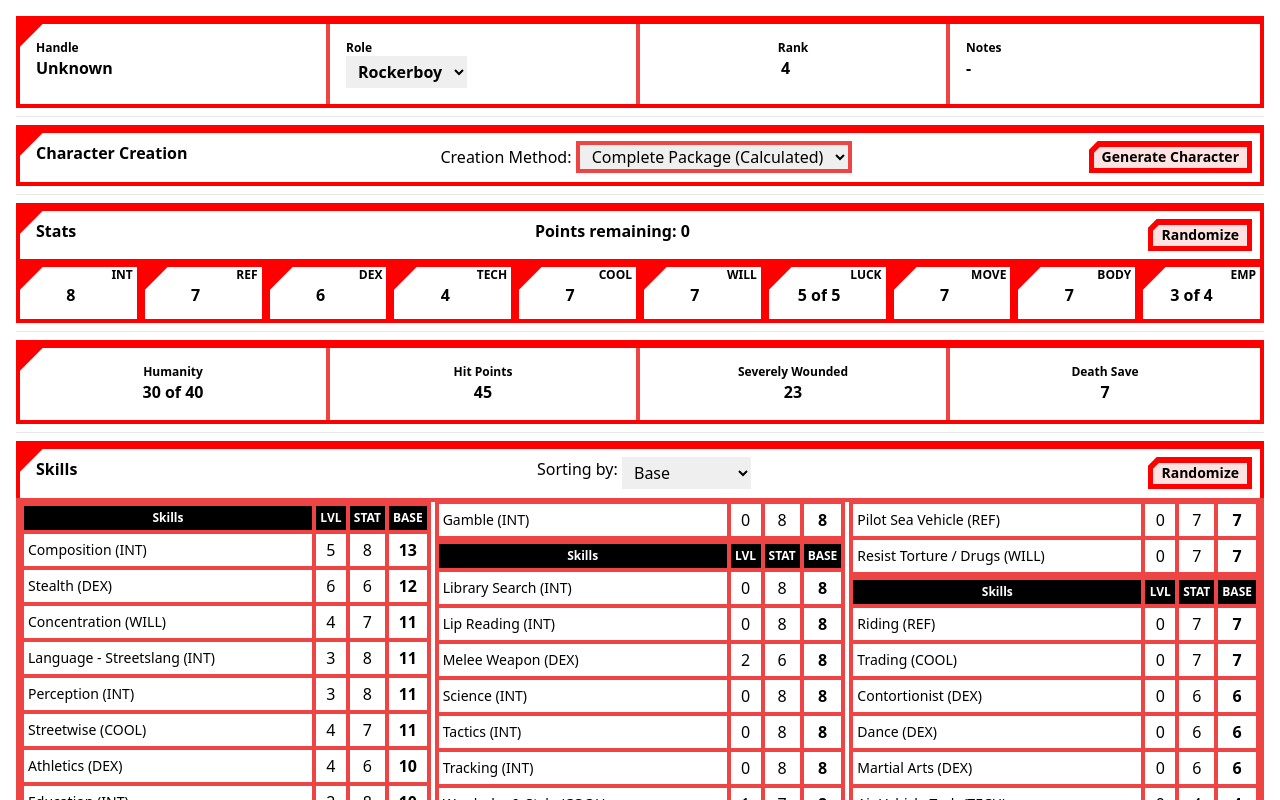
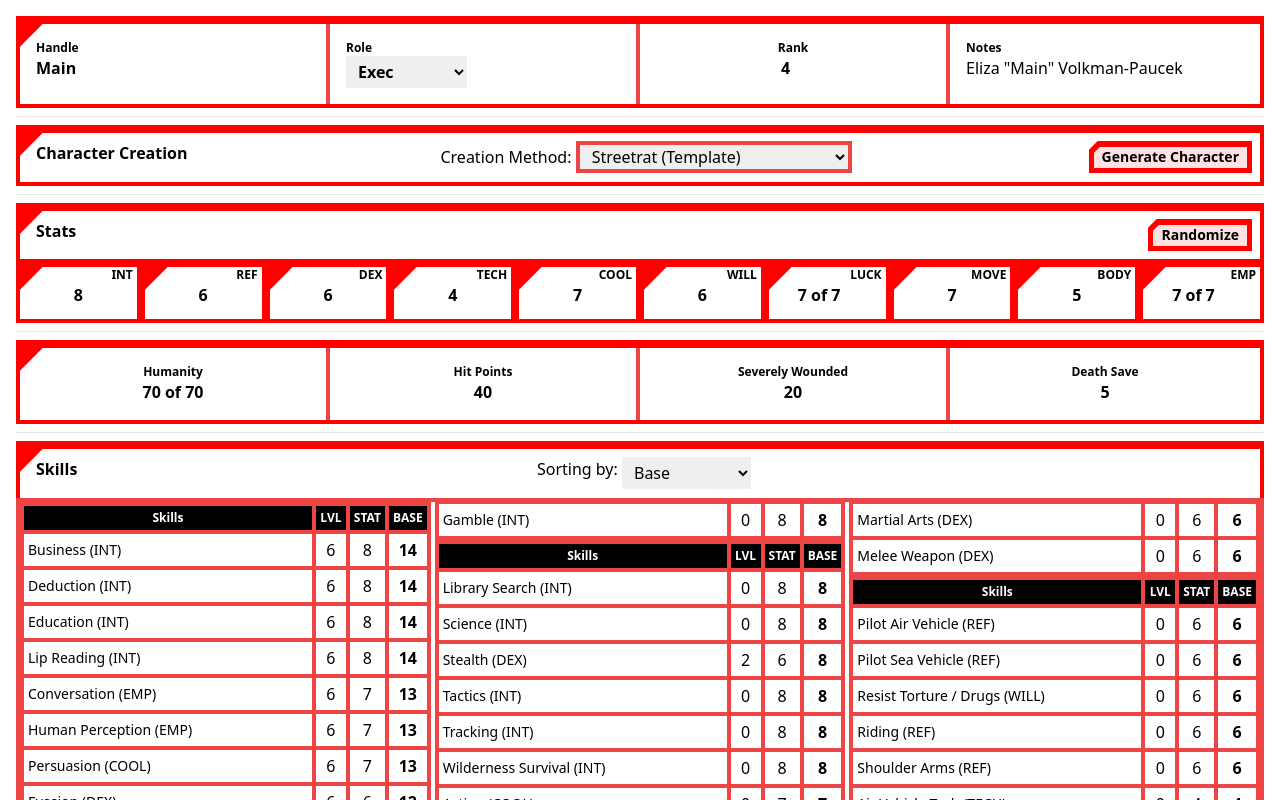
Before and after one commit to benabus/cyberpunk_red_chargen_v2, a Vue app: page / in a window 1280 px wide. Shown: the top 800 px of the page. Built offline with nearby package versions, Linux system fonts and the light colour scheme; the HTML template or start-up script is replaced by a standard one.

Commit message:
Adds random names

```diff
--- a/package.json
+++ b/package.json
@@ -18,6 +18,7 @@
     "vue-router": "^4.3.0"
   },
   "devDependencies": {
+    "@faker-js/faker": "^8.4.1",
     "@rushstack/eslint-patch": "^1.3.3",
     "@tsconfig/node20": "^20.1.2",
     "@types/node": "^20.11.25",
--- a/src/classes/Character.ts
+++ b/src/classes/Character.ts
@@ -22,6 +22,8 @@ import type { setOriginalNode } from "typescript";
 import type { LifepathTable } from "./Lifepath";
 import { Solo as SoloLifepath } from "@/data/role_lifepath_tables";
 
+
+import { faker } from '@faker-js/faker';
 
 import StatTables from "@/data/edge_runnner_stat_tables";
 import SkillTables from "@/data/edge_runner_skill_tables";
@@ -66,6 +68,8 @@ export class Character {
     cash = 0;
 
     handle: string = "Unknown";
+    first_name: string = "";
+    last_name: string = "";
     role: Role = Role.Civilian;
     role_ability_rank: number = 4;
     notes: string = ""
@@ -120,6 +124,15 @@ export class Character {
         this.resetCyberware();
 
         this.cash = Starting_Cash[this.creation_method];
+    }
+
+    randomizeName() {
+        // let a = faker.word.adjective();
+        let n = faker.word.noun();
+        this.handle = n[0].toUpperCase() + n.slice(1);
+        this.first_name = faker.person.firstName();
+        this.last_name = faker.person.lastName();
+        this.notes = `${this.first_name} "${this.handle}" ${this.last_name}`;
     }
 
     getEquipmentFromTable() {
--- a/src/views/HomeView.vue
+++ b/src/views/HomeView.vue
@@ -32,8 +32,8 @@ import type { CreationMethod } from '@/classes/Character';
 
 // const emit = defineEmits(['update:modelValue'])
 
-const creation_method = ref<CreationMethod>("complete");
-const role = ref<Role>(Role.Rockerboy);
+const creation_method = ref<CreationMethod>("street rat");
+const role = ref<Role>(Role.Exec);
 const char = ref<Character>(new Character()) // Initializes reactive variable for character.
 
 function generateCharacter() {
@@ -61,6 +61,7 @@ function generateCharacter() {
     char.value.randomizeSkills();
     walkLifepath();
     walkRoleLifepath();
+    randomizeHandle();
 }
 
 //  ######  ##    ## #### ##       ##
@@ -402,6 +403,7 @@ function randomizeStats() {
 }
 function randomizeSkills() { char.value.randomizeSkills() }
 
+function randomizeHandle() { char.value.randomizeName(); }
 
 
 
@@ -476,10 +478,12 @@ generateCharacter(); // Generates a character on page load.
 
 
         <div class="notch grid grid-cols-4">
-            <TextField class="p-4 border-red-500 border-r-4" title="Handle" v-model="char_handle" />
+            <div :title="char_handle" class="p-4 border-red-500 border-r-4">
+                <TextField title="Handle" v-model="char_handle" />
+            </div>
             <TextField class="font-bold p-4 border-red-500 border-r-4" title="Role" v-model="role" :options="Object.values(Role).sort((a, b) => a > b ? 1 : -1)"></TextField>
             <TextField class="p-4 border-red-500 border-r-4 text-center" :valueClass="`text-center`" title="Rank" :min="1" v-model="char_rank" />
-            <TextField class="p-4" title="Notes" :value="char_notes" />
+            <TextField class="p-4" title="Notes" :value-class="`font-normal`" :value="char_notes" />
         </div>
 
         <hr class="my-2" />
```
Also changed, not shown: 1 other file (tests, documents, lock files or other folders).
